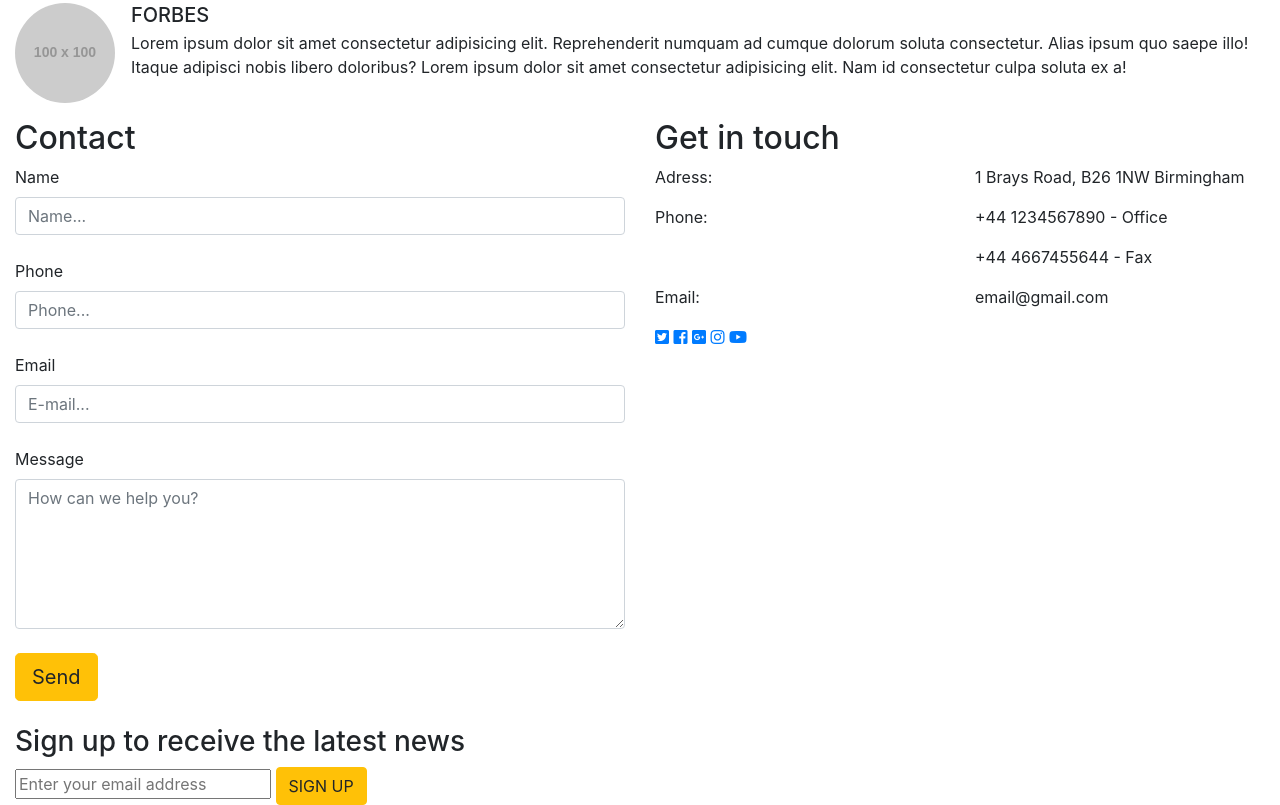
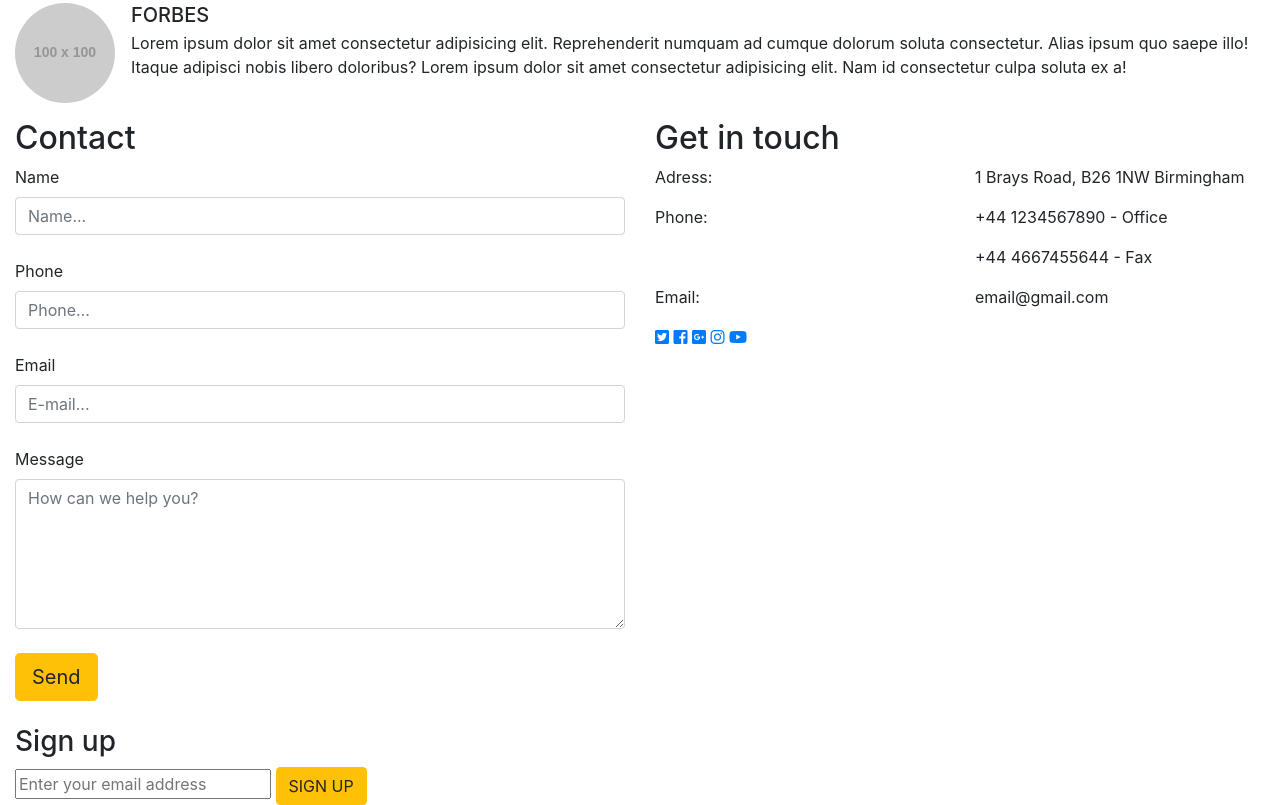
Before and after one commit to pav1984/kodilla-git, a plain HTML site: page index.html in a window 1280 px wide. Shown: the part 1914-2719 px from the top of the page. Drawn offline with nearby package versions, Linux system fonts and the light colour scheme; files that its build step writes are made by us from their sources; placeholder pictures from the web are drawn by us.

Commit message:
Change h3 in section newsletter

```diff
--- a/index.html
+++ b/index.html
@@ -263,7 +263,7 @@
             <div class="footer-1">
                 <div class="row">
                     <div class="col-12">
-                        <h3>Sign up to receive the latest news</h3>
+                        <h3>Sign up</h3>
                         <form id="register-newsletter">
                             <input type="text" name="newsletter" required="" placeholder="Enter your email address">
                             <input type="submit" class="btn btn-warning" value="SIGN UP">
```
